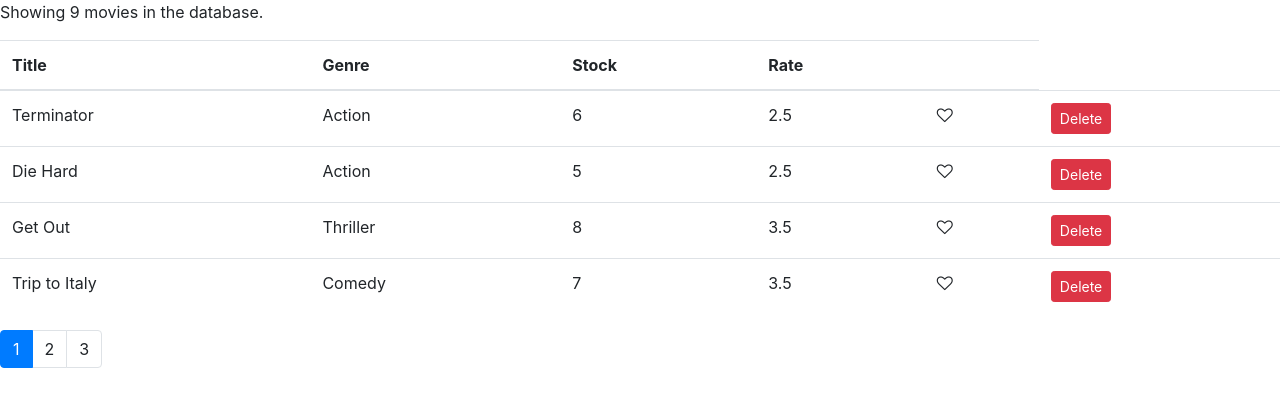
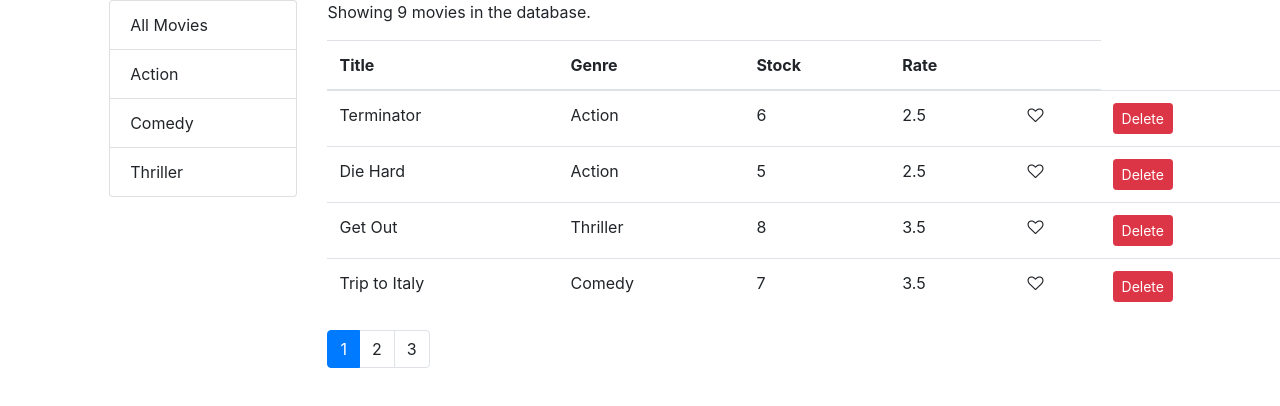
Before and after one commit to ItzTrooper009/Vidly, a React (Create React App) app: page / in a window 1280 px wide. Shown: the top 406 px of the page. Built offline with nearby package versions, Linux system fonts and the light colour scheme.

Commit message:
new file:   src/components/common/listGroup.jsx modified:   src/components/movie.jsx

```diff
--- /dev/null
+++ b/src/components/common/listGroup.jsx
@@ -0,0 +1,27 @@
+import React from "react";
+
+const ListGroup = (props) => {
+  const { items, textProperty, valueProperty, selectedItem, onItemSelect } = props;
+
+  return (
+    <ul className="list-group">
+      {items.map((item) => (
+        <li
+          onClick={() => onItemSelect(item)}
+          key={item[valueProperty]}
+          className={item === selectedItem ? "list-group-item active" : "list-group-item"}
+          style={{cursor:"pointer"}}
+        >
+          {item[textProperty]}
+        </li>
+      ))}
+    </ul>
+  );
+};
+
+ListGroup.defaultProps = {
+  textProperty: "name",
+  valueProperty: "_id",
+};
+
+export default ListGroup;
--- a/src/components/movie.jsx
+++ b/src/components/movie.jsx
@@ -1,15 +1,24 @@
 import React, { Component } from "react";
 import Like from "./common/like";
 import { getMovies } from "../services/fakeMovieService";
+import { genres, getGenres } from "../services/fakeGenreService";
 import Pagination from "./common/pagination";
 import { paginate } from "../utils/paginate";
+import ListGroup from "./common/listGroup";
 
 class Movies extends Component {
   state = {
-    movies: getMovies(),
+    movies: [],
     pageSize: 4,
     currentPage: 1,
+    genres: [],
+    selectedGenre: undefined,
   };
+
+  componentDidMount() {
+    const genres = [{name:"All Movies"},...getGenres()]
+    this.setState({ movies: getMovies(), genres });
+  }
 
   handleDelete = (movie) => {
     const movies = this.state.movies.filter((m) => m._id !== movie._id);
@@ -25,7 +34,11 @@ class Movies extends Component {
   };
 
   handlePageChange = (page) => {
-    this.setState(({ currentPage: page }));
+    this.setState({ currentPage: page });
+  };
+
+  handleGenreSelect = (genre) => {
+    this.setState({ selectedGenre: genre, currentPage:1 });
   };
 
   render() {
@@ -33,13 +46,31 @@ class Movies extends Component {
 
     if (count === 0) return <p>There are no movies in the database.</p>;
 
-    let { pageSize, currentPage, movies: allMovies } = this.state;
+    let {
+      pageSize,
+      currentPage,
+      movies: allMovies,
+      selectedGenre,
+    } = this.state;
 
-    const movies = paginate(allMovies, pageSize, currentPage);
+    const filtered = selectedGenre && selectedGenre._id
+      ? allMovies.filter((m) => m.genre._id === selectedGenre._id)
+      : allMovies;
+
+    const movies = paginate(filtered, pageSize, currentPage);
 
     return (
-      <React.Fragment>
-        <p>Showing {count} movies in the database.</p>
+      <div className="row">
+        <div className="col-1"></div>
+        <div className="col-2">
+          <ListGroup
+            items={this.state.genres}
+            selectedItem={this.state.selectedGenre}
+            onItemSelect={this.handleGenreSelect}
+          />
+        </div>
+        <div className="col">
+          <p>Showing {filtered.length} movies in the database.</p>
           <table className="table">
             <thead>
               <tr>
@@ -51,8 +82,7 @@ class Movies extends Component {
               </tr>
             </thead>
             <tbody>
-            {
-            movies.map((movie) => (
+              {movies.map((movie) => (
                 <tr key={movie._id}>
                   <td>{movie.title}</td>
                   <td>{movie.genre.name}</td>
@@ -77,12 +107,13 @@ class Movies extends Component {
             </tbody>
           </table>
           <Pagination
-          itemCount={count}
+            itemCount={filtered.length}
             pageSize={pageSize}
             currentPage={currentPage}
             onPageChange={this.handlePageChange}
           />
-      </React.Fragment>
+        </div>
+      </div>
     );
   }
 }
```
Lines whose indentation alone changed are shown as unchanged.
